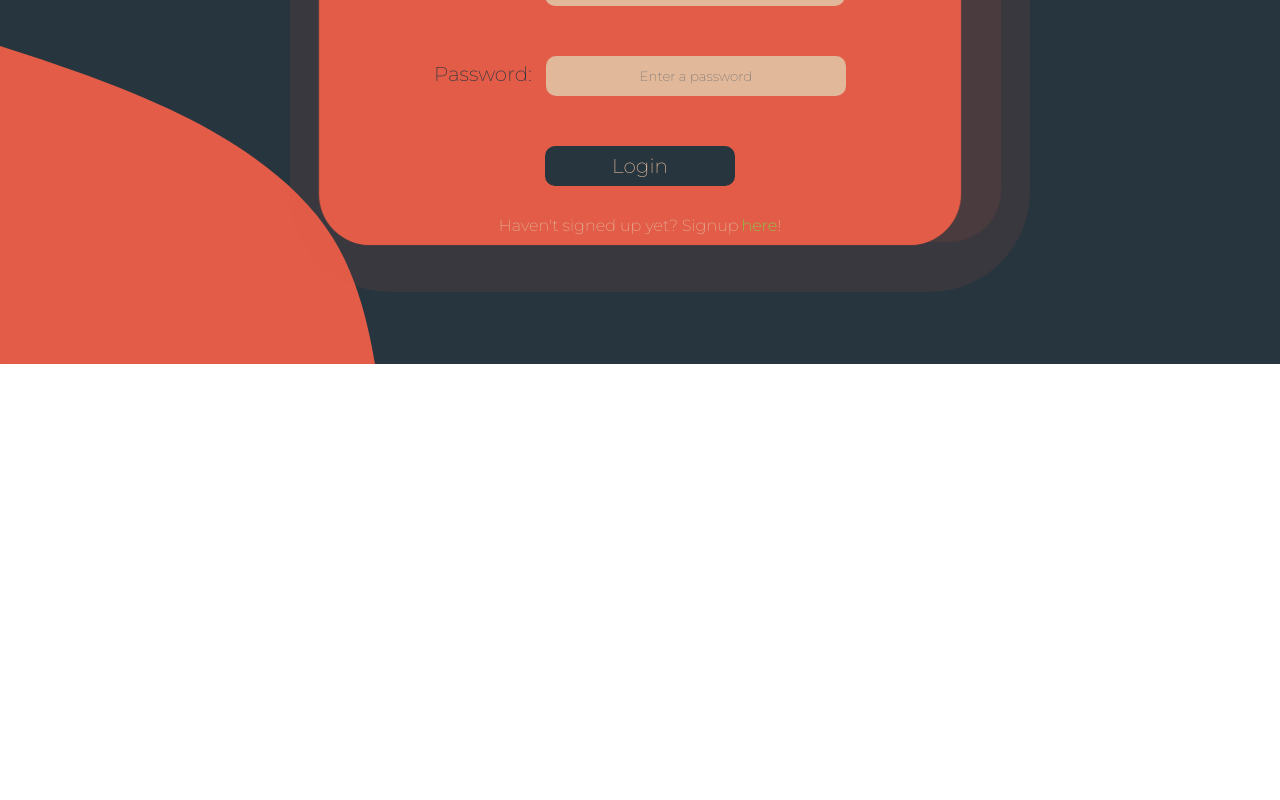
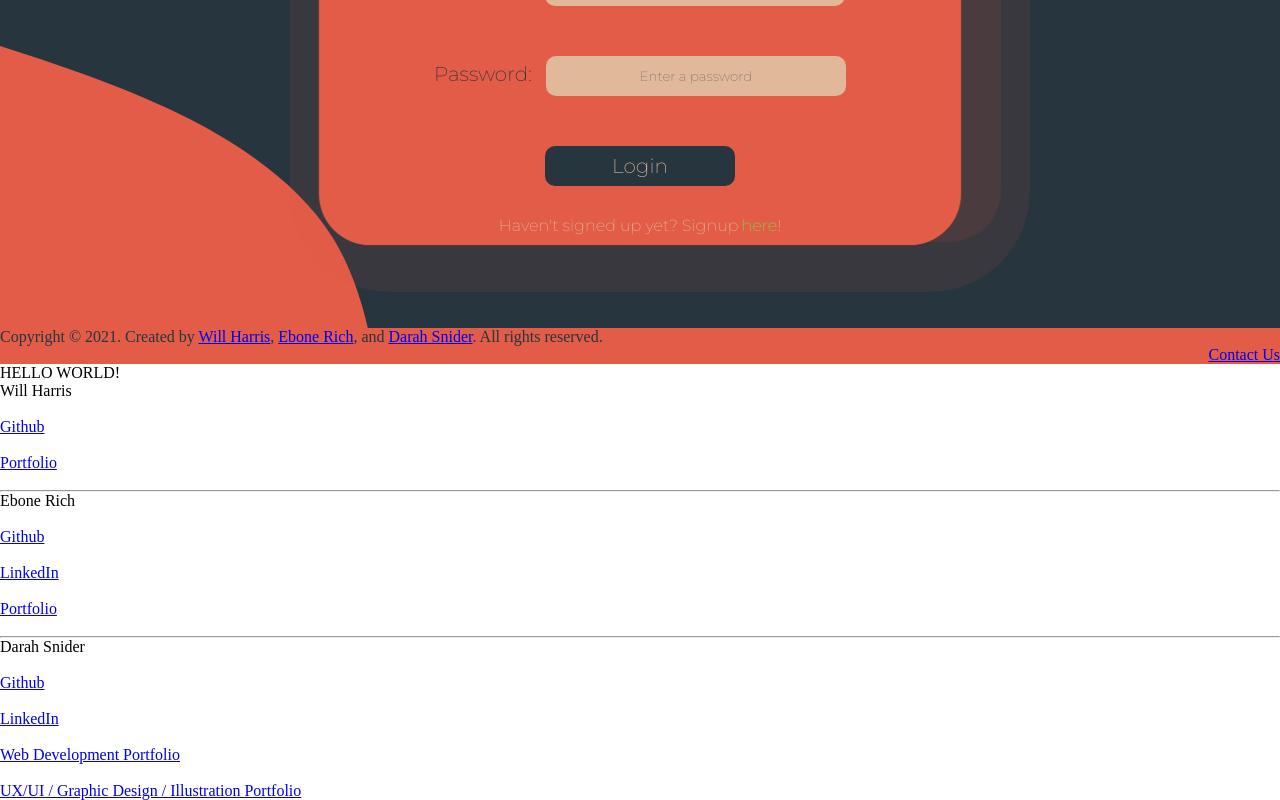
Before and after one commit to darahdesigner/ChoreMe-Client, a React (Create React App) app: page /login in a window 1280 px wide. Shown: the part 436-1236 px from the top of the page. Before the commit the page ends 800 px from the top, so only its background shows below. Built offline with nearby package versions, Linux system fonts and the light colour scheme.

Commit message:
Added footer, contact page, and homepage (functional, not styled), updated favicon and title, research on debugging

```diff
--- a/public/index.html
+++ b/public/index.html
@@ -24,7 +24,7 @@
       work correctly both with client-side routing and a non-root public URL.
       Learn how to configure a non-root public URL by running `npm run build`.
     -->
-    <title>React App</title>
+    <title>ChoreMe</title>
   </head>
   <body>
     <noscript>You need to enable JavaScript to run this app.</noscript>
--- a/src/App.css
+++ b/src/App.css
@@ -405,3 +405,15 @@ font-family: 'Yantramanav', sans-serif; */
   margin-top: 20px;
 
 }
+
+.footer {
+  position: fixed;
+  left: 0;
+  bottom: 0;
+  width: 100%;
+  background-color: #e25c48;
+  color: #26353e;
+}
+.contactUsLink {
+  text-align: right;
+}
--- a/src/App.js
+++ b/src/App.js
@@ -8,8 +8,9 @@ import ChoreIndex from "./chores/ChoreIndex";
 import { BrowserRouter as Router, Route, Routes } from "react-router-dom";
 import ChoreCreate from "./chores/ChoreCreate";
 import ChoreTable from "./chores/ChoreTable";
-import landingPage from "./home/home";
-
+import HomePage from "./home/home";
+import ContactPage from "./Contact/contact";
+import Footer from "./Elements/footer"
 
 function App() {
   const [sessionToken, setSessionToken] = useState("");
@@ -77,8 +78,12 @@ function App() {
                   sessionToken={sessionToken}
                 />
               }
+
             />
           </Routes>
+          <HomePage />
+          <ContactPage />
+          <Footer />
         </div>
       </Router>
     </>
--- /dev/null
+++ b/src/Contact/contact.js
@@ -0,0 +1,43 @@
+import React from "react";
+
+const ContactPage = () => (
+  <div className="contactUs">
+      <div className="ourNames">
+             <p>Will Harris</p>
+             <br />
+             <div className= "personalLinks">
+             <a href="https://github.com/WilliamBHarris">Github</a>
+             <br /><br />
+             <a href="https://github.com/WilliamBHarris/Portfolio.git">Portfolio</a>
+             <br />
+             <br />
+             <hr />
+             </div>
+             <p>Ebone Rich</p><div className= "personalLinks">
+                 <br />
+                 <a href="https://github.com/ebone-rich ">Github</a>
+                 <br />
+                 <br />
+                 <a href="https://www.linkedin.com/in/ebone-rich/">LinkedIn</a>
+                 <br />
+                 <br />
+                 <a href = "https://ebone-rich.github.io/EboneRichPortfolio/">Portfolio</a>
+                 <br />
+                 <br />
+             <hr />
+             </div>
+             <p>Darah Snider</p>
+             <br />
+             <a href="https://github.com/darahdesigner">Github</a>
+             <br /><br />
+             <a href = "https://www.linkedin.com/in/darahsnider">LinkedIn</a>
+             <br /><br />
+             <a href = "https://darahdesigner.github.io/DarahPortfolio">Web Development Portfolio</a>
+             <br /><br />
+             <a href = "https://darahsnider.myportfolio.com">UX/UI / Graphic Design / Illustration Portfolio</a>
+
+    </div>
+  </div>
+);
+
+export default ContactPage;
--- /dev/null
+++ b/src/Elements/footer.js
@@ -0,0 +1,15 @@
+import React from "react";
+
+const Footer = () => (
+  <div className="footer">
+        <div className="createdBy">
+             <p>Copyright &copy; 2021. Created by <a href ="./contact.js">Will Harris</a>, <a href ="./contact.js">Ebone Rich</a>, and <a href ="./contact.js">Darah Snider</a>. All rights reserved.</p>
+             <div className="contactUsLink">
+        <a href = "../otherPages/contact.js">Contact Us</a>
+    </div>
+        </div>
+
+  </div>
+);
+
+export default Footer;
--- a/src/home/home.js
+++ b/src/home/home.js
@@ -1,19 +1,12 @@
 import React from "react";
-import ReactDOM from "react-dom"
-import "../App.css";
-import APIURL from '../helpers/enviroment';
 
-function landingPage() {
-    <div className="home">
-        <div class = "container">
-            <a href="../home/home.js" img
-            src="../assets/ChoreMe color horizontal logo.png"
-            alt="ChoreMe App Logo featuring image of a broom" />
+const HomePage = () => (
+  <div className="landing">
+        <div className="landingContent">
+             <p>HELLO WORLD!</p>
+        </div>
+        </div>
 
-            <a href = "../auth/Signup.js">Sign Up</a>
-            <a href = "../auth/Login.js">Login</a>
-        </div>
-    </div>
-}
+);
 
-export default landingPage;
+export default HomePage;
```
Also changed, not shown: 2 other files (tests, documents, lock files or other folders).
